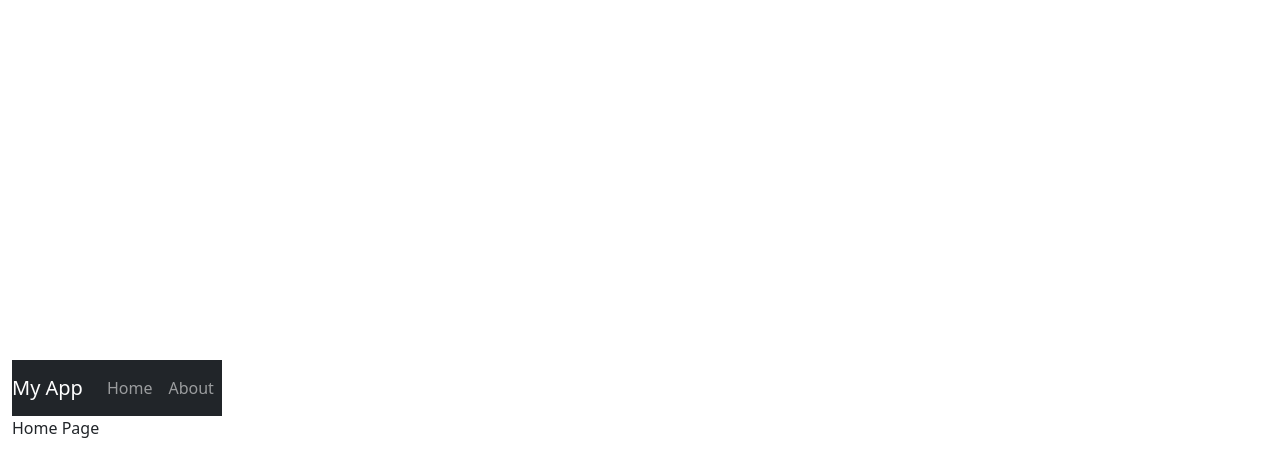
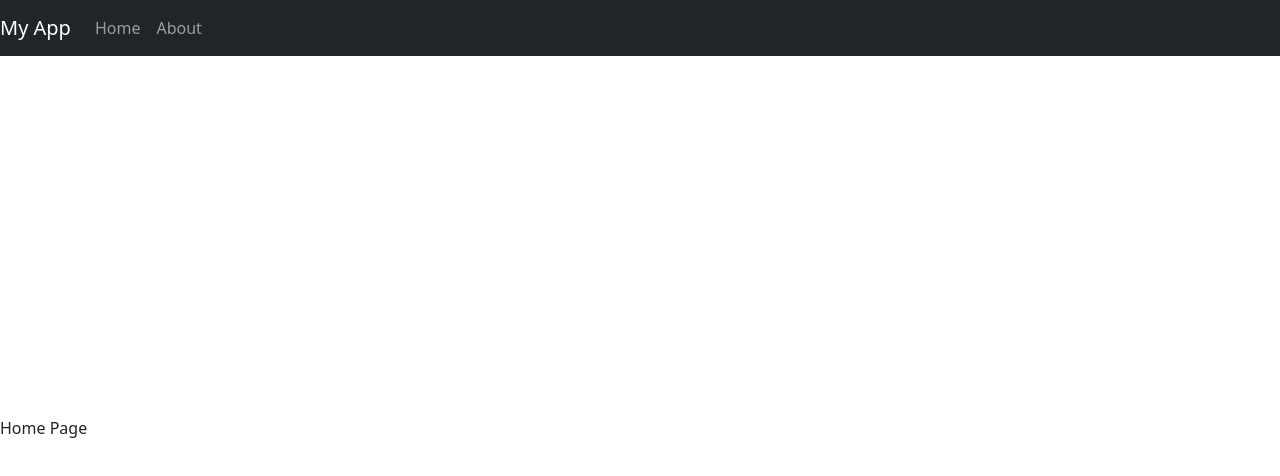
Before and after one commit to keironchaudhry/bookshop-project, a React (Vite) app: page / in a window 1280 px wide. Shown: the top 476 px of the page. Built offline with nearby package versions, Linux system fonts and the light colour scheme.

Commit message:
Resolved: error involving two routers now resolved with as router

```diff
--- a/src/App.tsx
+++ b/src/App.tsx
@@ -1,18 +1,15 @@
 import { BrowserRouter as Router, Routes, Route } from "react-router-dom";
+import Home from "./pages/Home";
 import Navbar from "./components/Navbar";
-import { Container } from "react-bootstrap";
-import Home from "./pages/Home";
 
 function App() {
   return (
-    <Router>
-      <Container>
-        <Navbar />
-        <Routes>
-          <Route path="/" element={<Home />} />
-        </Routes>
-      </Container>
-    </Router>
+    <div className="app">
+      <Navbar />
+      <Routes>
+        <Route path="/" element={<Home />} />
+      </Routes>
+    </div>
   );
 }
 
--- a/src/components/Navbar.tsx
+++ b/src/components/Navbar.tsx
@@ -2,10 +2,11 @@
 import React from "react";
 import { Navbar as BootstrapNavbar, Nav } from "react-bootstrap";
 import { Link } from "react-router-dom";
+import '../styles/Navbar.css';
 
 const Navbar: React.FC = () => {
   return (
-    <BootstrapNavbar bg="dark" variant="dark" expand="lg">
+    <BootstrapNavbar bg="dark" variant="dark" expand="lg" fixed="top">
       <BootstrapNavbar.Brand as={Link} to="/">
         My App
       </BootstrapNavbar.Brand>
--- a/src/main.tsx
+++ b/src/main.tsx
@@ -3,9 +3,15 @@ import ReactDOM from "react-dom/client";
 import App from "./App.tsx";
 import "./index.css";
 import "bootstrap/dist/css/bootstrap.min.css";
+import { BrowserRouter, Route, Routes } from "react-router-dom";
 
 ReactDOM.createRoot(document.getElementById("root")!).render(
   <React.StrictMode>
-    <App />
-  </React.StrictMode>
+  <BrowserRouter>
+    <Routes>
+      <Route path="/" element={ <App /> }>
+      </Route>
+    </Routes>
+  </BrowserRouter>
+</React.StrictMode>
 );
--- /dev/null
+++ b/src/styles/Navbar.css
@@ -0,0 +1,11 @@
+.navbar {
+    width: 200%;
+    position: fixed;
+    top: 0;
+    z-index: 1000;
+
+  }
+
+  body {
+    padding-top: 56px; /* Adjust this value based on the navbar height */
+  }
```
